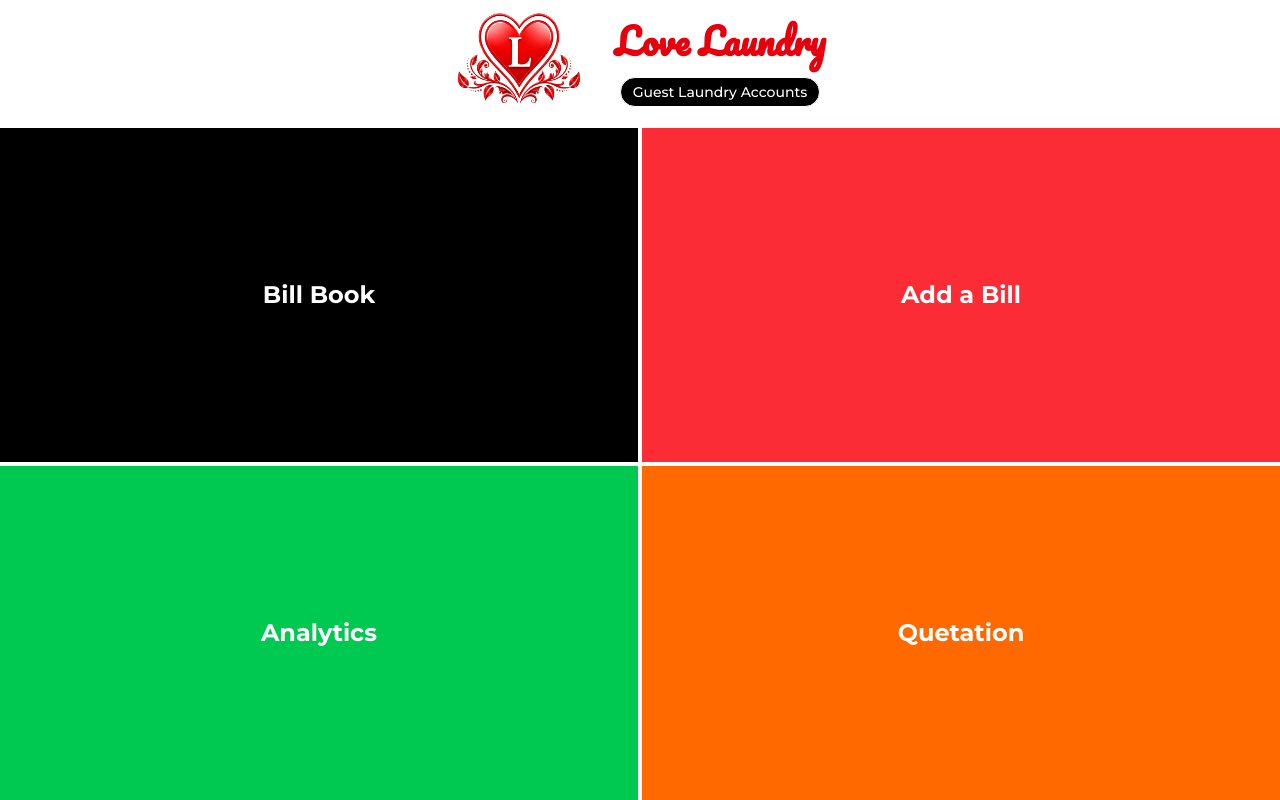
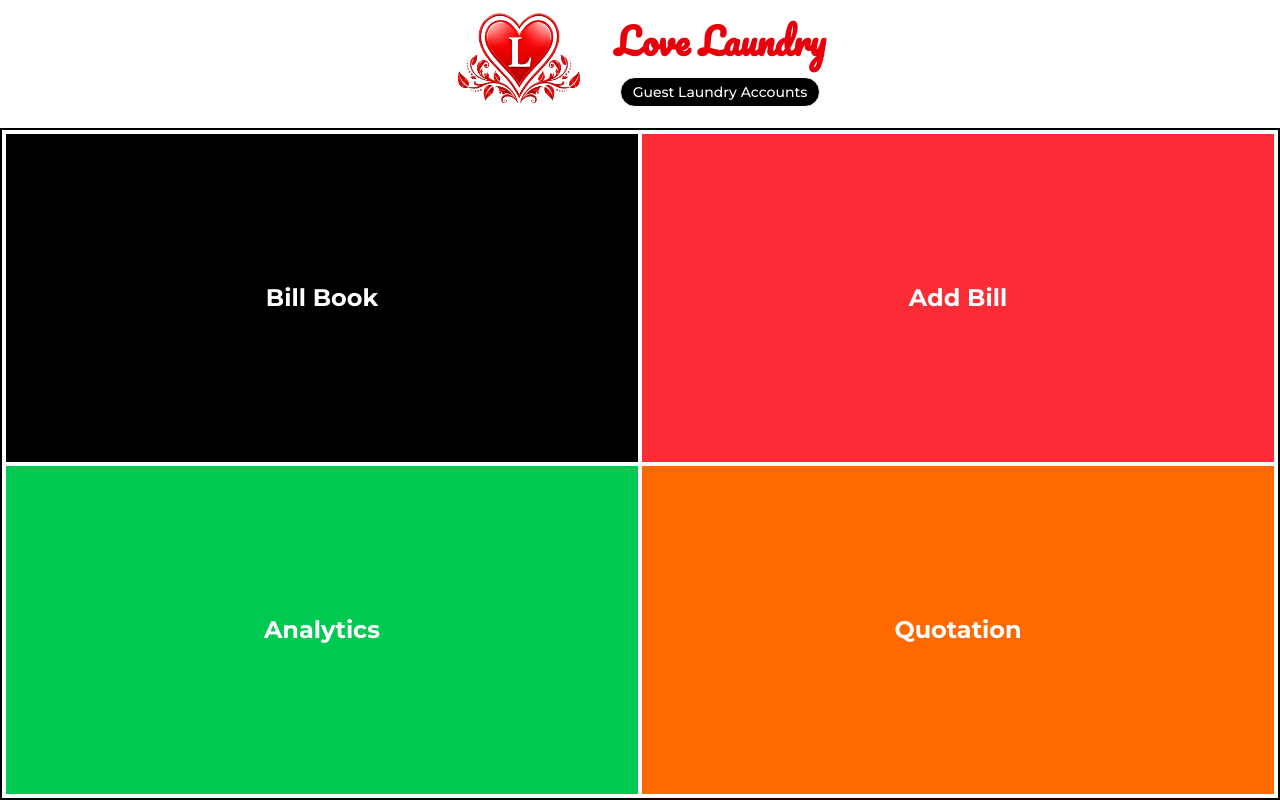
Before and after one commit to LoveLaundry/guest-billing-tool, a React (Vite) app: page / in a window 1280 px wide. Built offline with nearby package versions, Linux system fonts and the light colour scheme.

Commit message:
tab animated

```diff
--- /dev/null
+++ b/src/components/Bill.tsx
@@ -0,0 +1,9 @@
+const Bill=()=>{
+    return(
+        <div className="w-full h-full flex justify-center items-center text-2xl font-bold">
+            Bill Book
+        </div>
+    )
+}
+
+export default Bill;
--- /dev/null
+++ b/src/components/ui/HoverTabItem.tsx
@@ -0,0 +1,9 @@
+const HoverTabItem=({tab}:{tab: string | null})=>{
+    return(
+        <div className="absolute select-none active:bg-blue-200 w-full flex items-center justify-center text-black h-full backdrop-blur-lg bg-white animate-slideIn">
+            {tab}
+        </div>
+    )
+}
+
+export default HoverTabItem;
--- a/src/index.css
+++ b/src/index.css
@@ -137,4 +137,19 @@
 @theme {
   --font-montserrat: "Montserrat", sans-serif;
   --font-pacifico: "Pacifico", cursive;
+  --animate-slideIn: slide-in 0.5s ease-in-out;
 }
+
+@keyframes slide-in {
+  0% {
+    transform: translateY(100%);
+    width: 0%;
+    opacity: 0;
+  }
+  100% {
+    transform: translateY(0);
+    width: 100%;
+    opacity: 1;
+  }
+
+}
--- a/src/pages/Dashboard.tsx
+++ b/src/pages/Dashboard.tsx
@@ -1,4 +1,5 @@
 import { useState } from "react";
+import HoverTabItem from "../components/ui/HoverTabItem";
 
 const Dashboard = () => {
   const [activeTab, setActiveTab] = useState<string>('billBook');
@@ -6,25 +7,33 @@ const Dashboard = () => {
 
   const handleHover = (tab: string | null) => {
     setHoveredTab(tab);
-    alert(`Hovered over ${tab}`);
+    //alert(`Activated ${activeTab}`);
+  }
+
+  const handleTabClick = (tab: string) => {
+    setActiveTab(tab);
   }
 
   return (
-    <div className="w-full min-h-full flex gap-1 flex-col flex-grow justify-center items-center">
+    <div className="w-full min-h-full border-2 p-1 flex gap-1 flex-col flex-grow justify-center items-center">
         <div className="w-full flex flex-1 gap-1">
-            <div onPointerEnter={()=>handleHover("billBook")} onPointerLeave={()=>handleHover(null)} className="bg-black cursor-pointer w-full flex-1 flex justify-center items-center text-white text-2xl font-bold">
-              Bill Book
+            <div onClick={()=>handleTabClick('billBook')} onPointerEnter={()=>handleHover("billBook")} onPointerLeave={()=>handleHover(null)} className="overflow-hidden relative bg-black cursor-pointer w-full flex-1 flex justify-center items-center text-white text-2xl font-bold">
+              {hoveredTab === "billBook" ? null : "Bill Book"}
+              {hoveredTab === "billBook" && <HoverTabItem tab={hoveredTab}/>}
             </div>
-            <div onPointerEnter={()=>handleHover("addBill")} onPointerLeave={()=>handleHover(null)} className="bg-red-500 cursor-pointer w-full flex-1 flex justify-center items-center text-white text-2xl font-bold">
-              Add a Bill
+            <div onClick={()=>handleTabClick('addBill')} onPointerEnter={()=>handleHover("addBill")} onPointerLeave={()=>handleHover(null)} className="overflow-hidden relative bg-red-500 cursor-pointer w-full flex-1 flex justify-center items-center text-white text-2xl font-bold">
+              {hoveredTab === "addBill" ? null : "Add Bill"}
+              {hoveredTab === "addBill" && <HoverTabItem tab={hoveredTab}/>}
             </div>
         </div>
         <div className="w-full flex flex-1 gap-1">
-            <div onPointerEnter={()=>handleHover("analytics")} onPointerLeave={()=>handleHover(null)} className="bg-green-500 cursor-pointer w-full flex-1 flex justify-center items-center text-white text-2xl font-bold">
-              Analytics
+            <div onClick={()=>handleTabClick('analytics')} onPointerEnter={()=>handleHover("analytics")} onPointerLeave={()=>handleHover(null)} className="overflow-hidden relative bg-green-500 cursor-pointer w-full flex-1 flex justify-center items-center text-white text-2xl font-bold">
+              {hoveredTab === "analytics" ? null : "Analytics"}
+              {hoveredTab === "analytics" && <HoverTabItem tab={hoveredTab}/>}
             </div>
-            <div onPointerEnter={()=>handleHover("quotation")} onPointerLeave={()=>handleHover(null)} className="bg-orange-500 cursor-pointer w-full flex-1 flex justify-center items-center text-white text-2xl font-bold">
-              Quetation
+            <div onClick={()=>handleTabClick('quotation')} onPointerEnter={()=>handleHover("quotation")} onPointerLeave={()=>handleHover(null)} className="overflow-hidden relative bg-orange-500 cursor-pointer w-full flex-1 flex justify-center items-center text-white text-2xl font-bold">
+              {hoveredTab === "quotation" ? null : "Quotation"}
+              {hoveredTab === "quotation" && <HoverTabItem tab={hoveredTab}/>}
             </div>
         </div>
     </div>
```
Also changed, not shown: src/components/bill/BillHeader.tsx (added), 1 other file (tests, documents, lock files or other folders).
